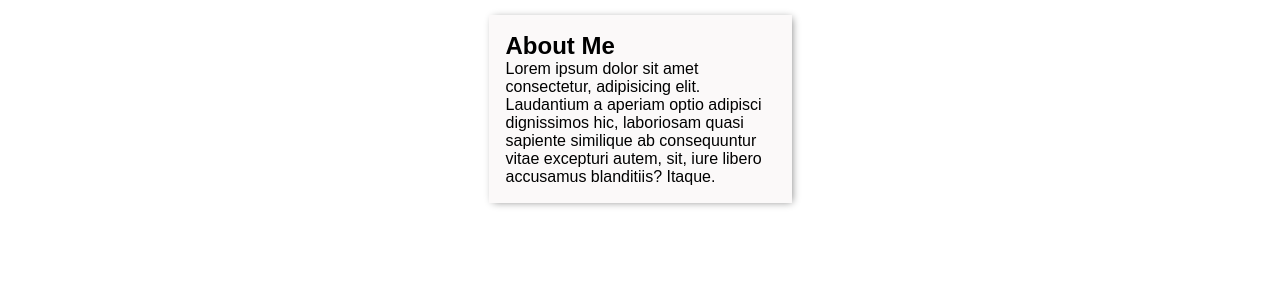
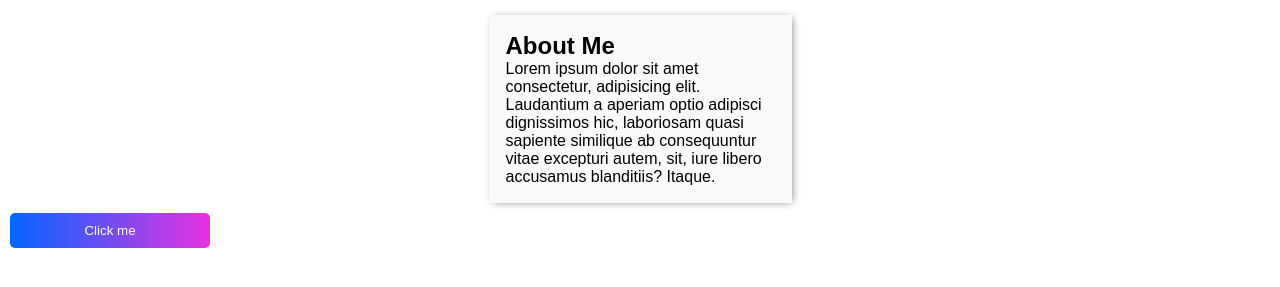
Before and after one commit to Jahid0734/simple-button-box, a plain HTML site: page index.html in a window 1280 px wide. Shown: the part 71-358 px from the top of the page. Drawn offline with Linux system fonts and the light colour scheme.

Commit message:
to add button

```diff
--- a/index.html
+++ b/index.html
@@ -19,6 +19,9 @@
             <h2>About Me</h2>
             <p>Lorem ipsum dolor sit amet consectetur, adipisicing elit. Laudantium a aperiam optio adipisci dignissimos hic, laboriosam quasi sapiente similique ab consequuntur vitae excepturi autem, sit, iure libero accusamus blanditiis? Itaque.</p>
         </div>
+        <div class="to-link">
+            <button  type="button">Click me</button>
+        </div>
     </div>
 </body>
 </html>
--- a/style.css
+++ b/style.css
@@ -96,3 +96,13 @@ a{
     -ms-transform: translate(0px, -7px);
     transform: translate(0px, -7px);
 }
+
+button{
+    margin: 10px;
+    padding: 10px;
+    background: linear-gradient(to right , #0066ff, #e731e1);
+    border: none;
+    width: 200px;
+    border-radius: 5px;
+    color: white;
+}
```
